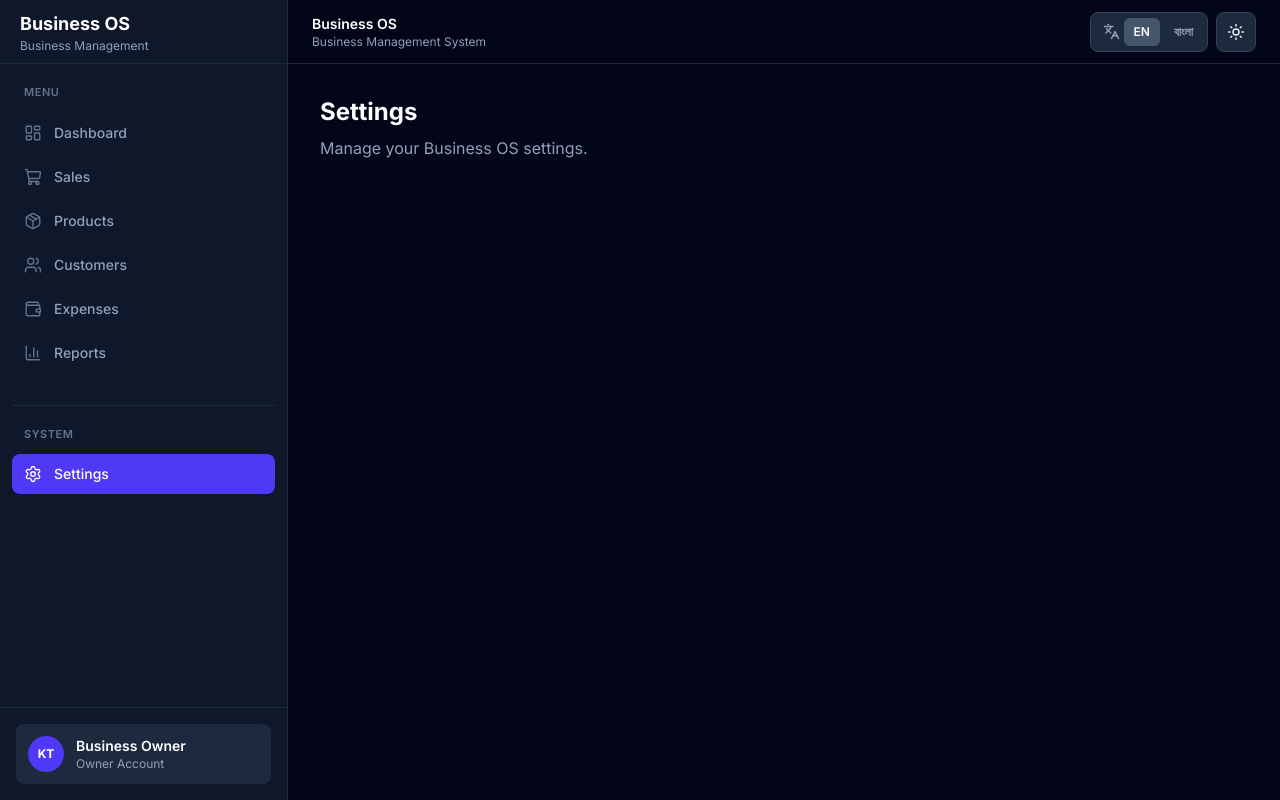
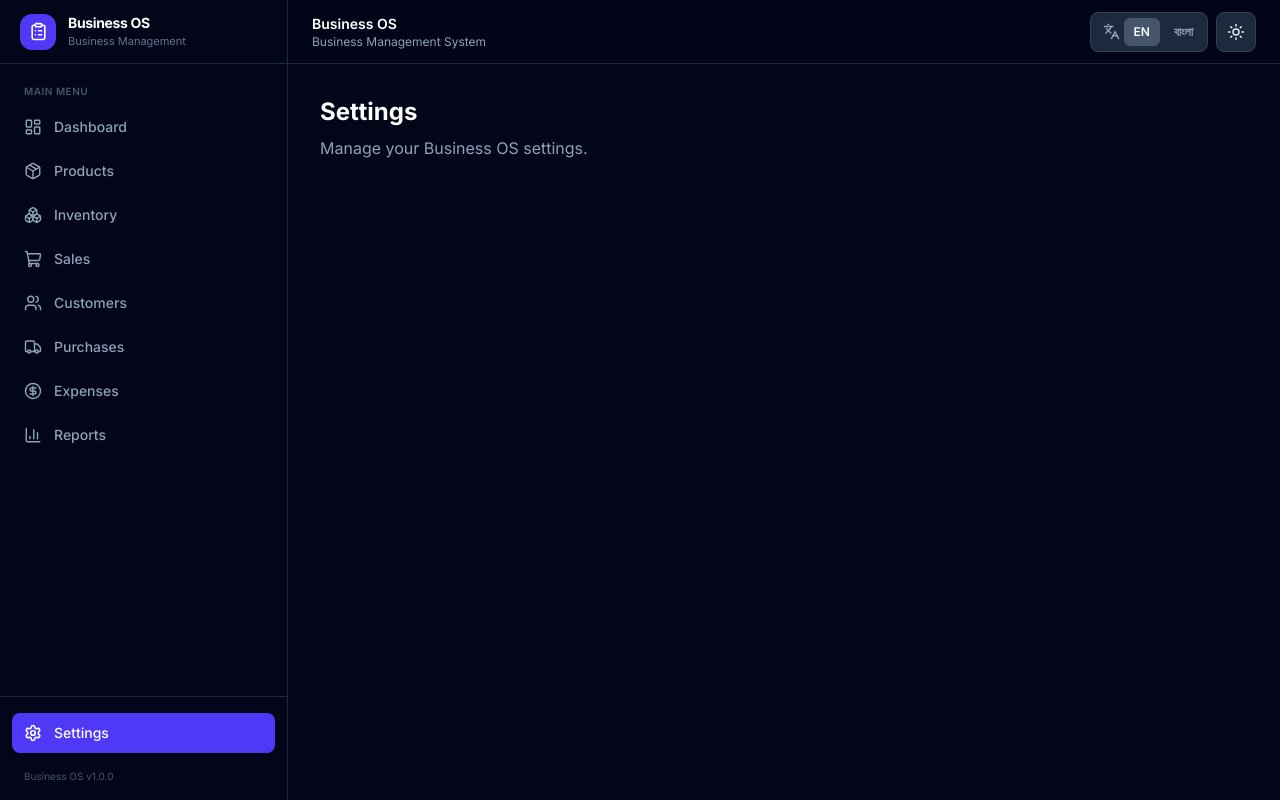
Before and after one commit to Kaiser-Tanveer/Business-OS-Client, a React (Vite) app: page /settings in a window 1280 px wide. Built offline with nearby package versions, Linux system fonts and the light colour scheme.

Commit message:
Utils and types are refined

```diff
--- a/src/components/layouts/SideMenu.tsx
+++ b/src/components/layouts/SideMenu.tsx
@@ -1,78 +1,124 @@
 import {
   BarChart3,
+  Boxes,
+  ChevronDown,
+  ChevronRight,
+  CircleDollarSign,
+  ClipboardList,
   LayoutDashboard,
   Package,
   Settings,
   ShoppingCart,
+  Truck,
   Users,
-  Wallet,
   X,
 } from "lucide-react";
-
+import { useState } from "react";
 import { NavLink } from "react-router-dom";
-import { useTranslation } from "react-i18next";
 
 interface SideMenuProps {
   onClose?: () => void;
 }
 
-const SideMenu = ({ onClose }: SideMenuProps) => {
-  const { t } = useTranslation();
+interface NavItem {
+  label: string;
+  path: string;
+  icon: React.ElementType;
+  children?: NavItem[];
+}
 
-  const menuItems = [
+const navigationItems: NavItem[] = [
   {
-      label: t("common.dashboard"),
+    label: "Dashboard",
     path: "/",
     icon: LayoutDashboard,
   },
+
   {
-      label: t("common.sales"),
+    label: "Products",
+    path: "/products",
+    icon: Package,
+  },
+
+  {
+    label: "Inventory",
+    path: "/inventory",
+    icon: Boxes,
+  },
+
+  {
+    label: "Sales",
     path: "/sales",
     icon: ShoppingCart,
   },
+
   {
-      label: t("common.products"),
-      path: "/products",
-      icon: Package,
-    },
-    {
-      label: t("common.customers"),
+    label: "Customers",
     path: "/customers",
     icon: Users,
   },
+
   {
-      label: t("common.expenses"),
+    label: "Purchases",
+    path: "/purchases",
+    icon: Truck,
+  },
+
+  {
+    label: "Expenses",
     path: "/expenses",
-      icon: Wallet,
+    icon: CircleDollarSign,
   },
+
   {
-      label: t("common.reports"),
+    label: "Reports",
     path: "/reports",
     icon: BarChart3,
   },
 ];
 
+const bottomNavigationItems: NavItem[] = [
+  {
+    label: "Settings",
+    path: "/settings",
+    icon: Settings,
+  },
+];
+
+const SideMenu = ({ onClose }: SideMenuProps) => {
+  const [expandedItems, setExpandedItems] = useState<string[]>([]);
+
+  const toggleExpanded = (path: string) => {
+    setExpandedItems((current) =>
+      current.includes(path)
+        ? current.filter((item) => item !== path)
+        : [...current, path]
+    );
+  };
+
   return (
     <div
       className="
         flex
-        h-dvh
+        h-full
         w-full
         flex-col
-
         border-r
         border-slate-200
         bg-white
-
+        text-slate-900
         transition-colors
         duration-300
 
         dark:border-slate-800
-        dark:bg-slate-900
+        dark:bg-slate-950
+        dark:text-slate-100
       "
     >
+      {/* -------------------------------------------------
+          LOGO / BRAND
+      -------------------------------------------------- */}
 
-      {/* LOGO */}
       <div
         className="
           flex
@@ -80,33 +126,69 @@ const SideMenu = ({ onClose }: SideMenuProps) => {
           shrink-0
           items-center
           justify-between
-
           border-b
           border-slate-200
-
           px-5
 
           dark:border-slate-800
         "
       >
+        <div className="flex items-center gap-3">
+          {/* Logo */}
+          <div
+            className="
+              flex
+              h-9
+              w-9
+              items-center
+              justify-center
+              rounded-xl
+              bg-indigo-600
+              text-white
+              shadow-sm
+            "
+          >
+            <ClipboardList size={19} />
+          </div>
+
+          {/* Brand */}
           <div>
-          <h1 className="text-lg font-bold text-slate-900 dark:text-white">
+            <h1
+              className="
+                text-sm
+                font-bold
+                tracking-tight
+                text-slate-900
+
+                dark:text-white
+              "
+            >
               Business OS
             </h1>
 
-          <p className="text-xs text-slate-500 dark:text-slate-400">
+            <p
+              className="
+                text-[11px]
+                text-slate-500
+
+                dark:text-slate-500
+              "
+            >
               Business Management
             </p>
           </div>
+        </div>
 
-        {/* Mobile close */}
+        {/* Mobile close button */}
         <button
           type="button"
           onClick={onClose}
+          aria-label="Close navigation menu"
           className="
             rounded-lg
             p-2
             text-slate-500
+            transition
 
             hover:bg-slate-100
             hover:text-slate-900
@@ -122,38 +204,126 @@ const SideMenu = ({ onClose }: SideMenuProps) => {
         </button>
       </div>
 
-      {/* NAVIGATION */}
-      <nav className="flex-1 overflow-y-auto px-3 py-5">
+      {/* -------------------------------------------------
+          MAIN NAVIGATION
+      -------------------------------------------------- */}
 
+      <nav
+        className="
+          flex-1
+          overflow-y-auto
+          px-3
+          py-5
+        "
+      >
         <p
           className="
-            mb-3
+            mb-2
             px-3
-            text-[11px]
+            text-[10px]
             font-semibold
             uppercase
             tracking-wider
             text-slate-400
-            dark:text-slate-500
+
+            dark:text-slate-600
           "
         >
-          {t("sidebar.menu")}
+          Main Menu
         </p>
 
         <div className="space-y-1">
+          {navigationItems.map((item) => (
+            <NavigationItem
+              key={item.path}
+              item={item}
+              expandedItems={expandedItems}
+              toggleExpanded={toggleExpanded}
+              onClose={onClose}
+            />
+          ))}
+        </div>
+      </nav>
 
-          {menuItems.map((item) => {
+      {/* -------------------------------------------------
+          BOTTOM NAVIGATION
+      -------------------------------------------------- */}
+
+      <div
+        className="
+          shrink-0
+          border-t
+          border-slate-200
+          px-3
+          py-4
+
+          dark:border-slate-800
+        "
+      >
+        <div className="space-y-1">
+          {bottomNavigationItems.map((item) => (
+            <NavigationItem
+              key={item.path}
+              item={item}
+              expandedItems={expandedItems}
+              toggleExpanded={toggleExpanded}
+              onClose={onClose}
+            />
+          ))}
+        </div>
+
+        {/* Version */}
+        <div
+          className="
+            mt-4
+            px-3
+            text-[10px]
+            text-slate-400
+
+            dark:text-slate-600
+          "
+        >
+          Business OS v1.0.0
+        </div>
+      </div>
+    </div>
+  );
+};
+
+interface NavigationItemProps {
+  item: NavItem;
+  expandedItems: string[];
+  toggleExpanded: (path: string) => void;
+  onClose?: () => void;
+}
+
+const NavigationItem = ({
+  item,
+  expandedItems,
+  toggleExpanded,
+  onClose,
+}: NavigationItemProps) => {
   const Icon = item.icon;
 
+  const hasChildren =
+    Boolean(item.children?.length);
+
+  const isExpanded =
+    expandedItems.includes(item.path);
+
   return (
+    <div>
+      <div className="flex items-center">
         <NavLink
-                key={item.path}
           to={item.path}
           end={item.path === "/"}
           onClick={onClose}
           className={({ isActive }) =>
             `
+              group
               flex
+              min-w-0
+              flex-1
               items-center
               gap-3
               rounded-lg
@@ -173,7 +343,6 @@ const SideMenu = ({ onClose }: SideMenuProps) => {
                   `
                   : `
                     text-slate-600
-
                     hover:bg-slate-100
                     hover:text-slate-900
 
@@ -189,141 +358,108 @@ const SideMenu = ({ onClose }: SideMenuProps) => {
             <>
               <Icon
                 size={18}
-                      strokeWidth={1.8}
-                      className={
-                        isActive
-                          ? "text-white"
-                          : "text-slate-400 dark:text-slate-500"
-                      }
+                strokeWidth={isActive ? 2.2 : 1.9}
+                className="shrink-0"
               />
 
-                    <span>{item.label}</span>
+              <span className="truncate">
+                {item.label}
+              </span>
             </>
           )}
         </NavLink>
-            );
-          })}
 
+        {/* Expand/collapse button */}
+        {hasChildren && (
+          <button
+            type="button"
+            onClick={() =>
+              toggleExpanded(item.path)
+            }
+            aria-label={
+              isExpanded
+                ? `Collapse ${item.label}`
+                : `Expand ${item.label}`
+            }
+            className="
+              ml-1
+              rounded-md
+              p-1.5
+              text-slate-400
+              transition
+
+              hover:bg-slate-100
+              hover:text-slate-700
+
+              dark:hover:bg-slate-800
+              dark:hover:text-slate-200
+            "
+          >
+            {isExpanded ? (
+              <ChevronDown size={15} />
+            ) : (
+              <ChevronRight size={15} />
+            )}
+          </button>
+        )}
       </div>
 
-        {/* SYSTEM */}
-        <div
-          className="
-            mt-8
-            border-t
-            border-slate-200
-            pt-5
+      {/* Child routes */}
+      {hasChildren && isExpanded && (
+        <div className="ml-8 mt-1 space-y-1 border-l border-slate-200 pl-2 dark:border-slate-800">
+          {item.children?.map((child) => {
+            const ChildIcon = child.icon;
 
-            dark:border-slate-800
-          "
-        >
-          <p
-            className="
-              mb-3
-              px-3
-              text-[11px]
-              font-semibold
-              uppercase
-              tracking-wider
-              text-slate-400
-              dark:text-slate-500
-            "
-          >
-            {t("sidebar.system")}
-          </p>
-
+            return (
               <NavLink
-            to="/settings"
+                key={child.path}
+                to={child.path}
                 onClick={onClose}
                 className={({ isActive }) =>
                   `
                     flex
                     items-center
-                gap-3
+                    gap-2
                     rounded-lg
                     px-3
-                py-2.5
-                text-sm
+                    py-2
+                    text-xs
                     font-medium
-                transition-all
+                    transition
 
                     ${
                       isActive
-                    ? "bg-indigo-600 text-white"
+                        ? `
+                          bg-indigo-50
+                          text-indigo-600
+
+                          dark:bg-indigo-500/10
+                          dark:text-indigo-400
+                        `
                         : `
-                      text-slate-600
+                          text-slate-500
                           hover:bg-slate-100
                           hover:text-slate-900
 
-                      dark:text-slate-400
+                          dark:text-slate-500
                           dark:hover:bg-slate-800
-                      dark:hover:text-white
+                          dark:hover:text-slate-300
                         `
                     }
                   `
                 }
               >
-            <Settings size={18} strokeWidth={1.8} />
+                <ChildIcon
+                  size={15}
+                  className="shrink-0"
+                />
 
-            <span>{t("common.settings")}</span>
+                <span>{child.label}</span>
               </NavLink>
+            );
+          })}
         </div>
-
-      </nav>
-
-      {/* USER */}
-      <div
-        className="
-          shrink-0
-          border-t
-          border-slate-200
-          p-4
-
-          dark:border-slate-800
-        "
-      >
-        <div
-          className="
-            flex
-            items-center
-            gap-3
-            rounded-lg
-            bg-slate-100
-            p-3
-
-            dark:bg-slate-800
-          "
-        >
-          <div
-            className="
-              flex
-              h-9
-              w-9
-              shrink-0
-              items-center
-              justify-center
-              rounded-full
-              bg-indigo-600
-              text-xs
-              font-bold
-              text-white
-            "
-          >
-            KT
-          </div>
-
-          <div className="min-w-0">
-            <p className="truncate text-sm font-semibold text-slate-900 dark:text-white">
-              {t("user.businessOwner")}
-            </p>
-
-            <p className="truncate text-xs text-slate-500 dark:text-slate-400">
-              {t("user.ownerAccount")}
-            </p>
-          </div>
-        </div>
-      </div>
-
+      )}
     </div>
   );
 };
--- a/src/types/common.ts
+++ b/src/types/common.ts
@@ -9,3 +9,9 @@ export interface Pagination {
   total: number;
   totalPages: number;
 }
+
+export interface BaseEntity {
+  id: string;
+  createdAt: string;
+  updatedAt: string;
+}
--- /dev/null
+++ b/src/utils/constants.ts
@@ -0,0 +1,12 @@
+export const APP_NAME = "Business OS";
+
+export const DEFAULT_CURRENCY = "BDT";
+
+export const DEFAULT_PAGE_SIZE = 10;
+
+export const PAGE_SIZE_OPTIONS = [
+  10,
+  25,
+  50,
+  100,
+];
```
Also changed, not shown: src/types/user.ts (+7 -0 lines), src/utils/currency.ts (added, +10 -0 lines), src/utils/date.ts (added, +9 -0 lines), src/utils/number.ts (added, +8 -0 lines), src/utils/validation.ts (added, +11 -0 lines). Lines whose indentation alone changed are shown as unchanged.
